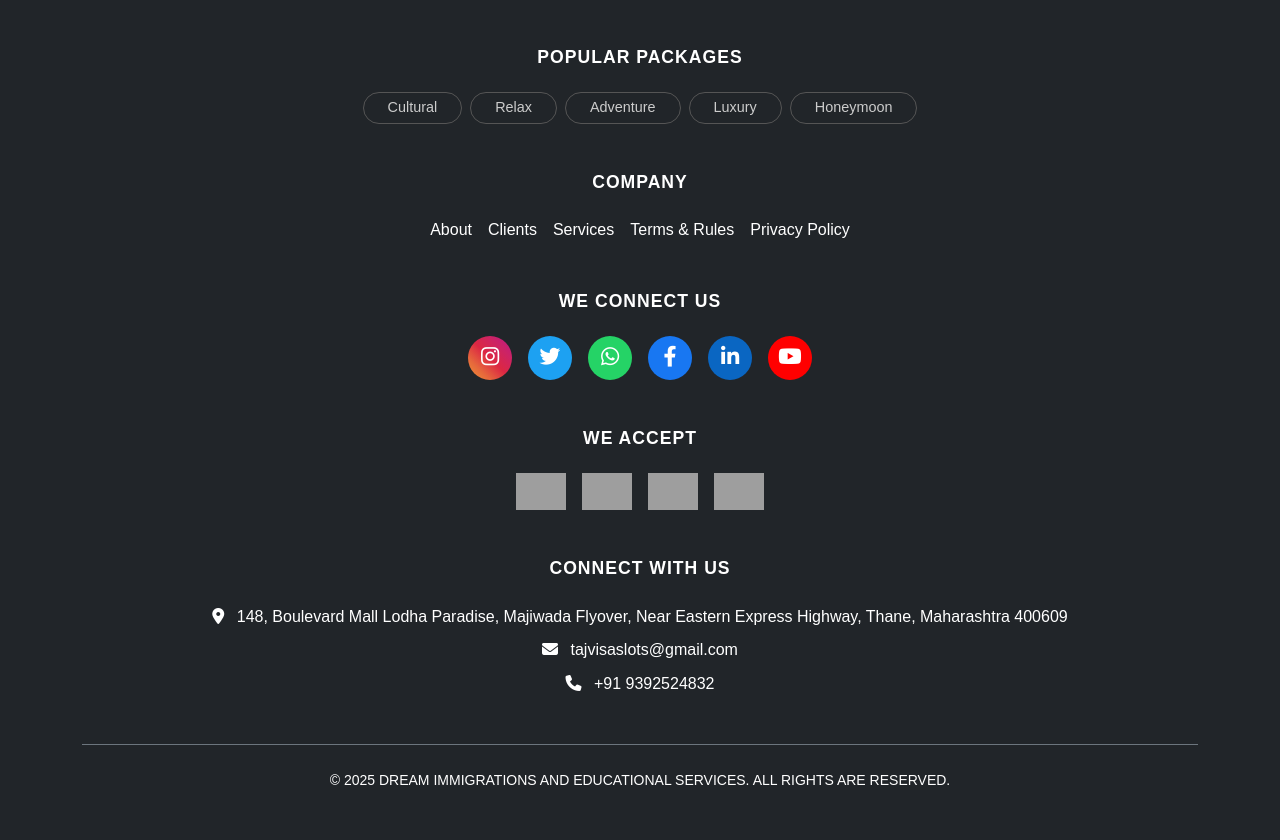
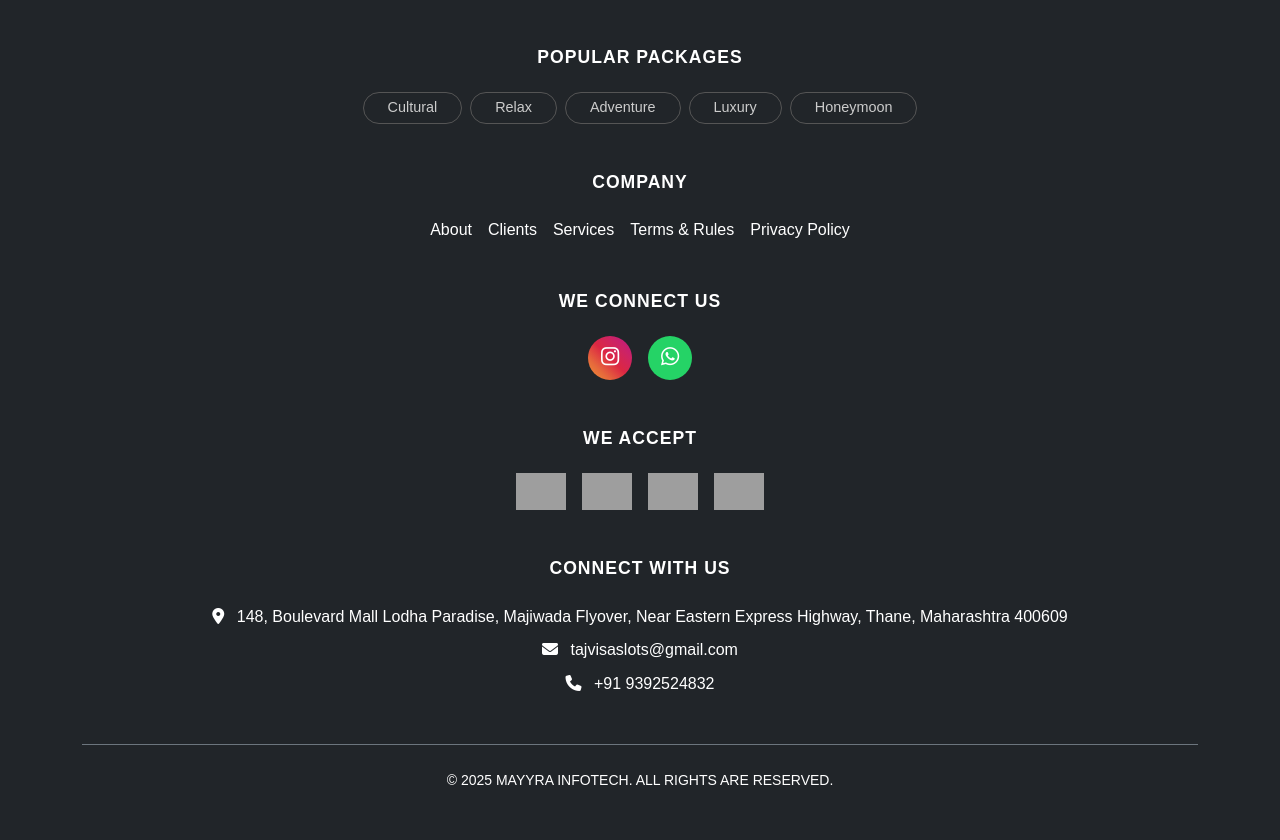
Before and after one commit to MKRAOCHINTRE/dream, a Django app: template templates/adventure.html in a window 1280 px wide. Shown: the part 3965-4805 px from the top of the page. Run offline with Django 3.2, Linux system fonts and the light colour scheme; the template is opened without the code that fills it, so the values that code supplies are empty; some libraries are stand-ins or nearby versions; grey boxes are pictures that could not be loaded.

Commit message:
Update adventure.html
UPDATED  FOOTER SECTION

```diff
--- a/templates/adventure.html
+++ b/templates/adventure.html
@@ -970,11 +970,11 @@
                 <h5 class="fw-bold mb-4 text-uppercase">We Connect Us</h5>
                 <div class="d-flex justify-content-center gap-3">
                     <a href="#" class="social-icon instagram" aria-label="Instagram"><i class="fab fa-instagram"></i></a>
-                    <a href="#" class="social-icon twitter" aria-label="Twitter"><i class="fab fa-twitter"></i></a>
+                    <!-- <a href="#" class="social-icon twitter" aria-label="Twitter"><i class="fab fa-twitter"></i></a> -->
                     <a href="#" class="social-icon whatsapp" aria-label="WhatsApp"><i class="fab fa-whatsapp"></i></a>
-                    <a href="#" class="social-icon facebook" aria-label="Facebook"><i class="fab fa-facebook-f"></i></a>
+                    <!-- <a href="#" class="social-icon facebook" aria-label="Facebook"><i class="fab fa-facebook-f"></i></a>
                     <a href="#" class="social-icon linkedin" aria-label="LinkedIn"><i class="fab fa-linkedin-in"></i></a>
-                    <a href="#" class="social-icon youtube" aria-label="YouTube"><i class="fab fa-youtube"></i></a>
+                    <a href="#" class="social-icon youtube" aria-label="YouTube"><i class="fab fa-youtube"></i></a> -->
                 </div>
             </div>
 
@@ -1008,7 +1008,7 @@
 
             <!-- Copyright -->
             <div class="text-center border-top border-secondary pt-4">
-                <p class="mb-0 small">&copy; 2025 DREAM IMMIGRATIONS AND EDUCATIONAL SERVICES. ALL RIGHTS ARE RESERVED.</p>
+                <p class="mb-0 small">&copy; 2025 MAYYRA INFOTECH. ALL RIGHTS ARE RESERVED.</p>
             </div>
         </div>
     </footer>
```
